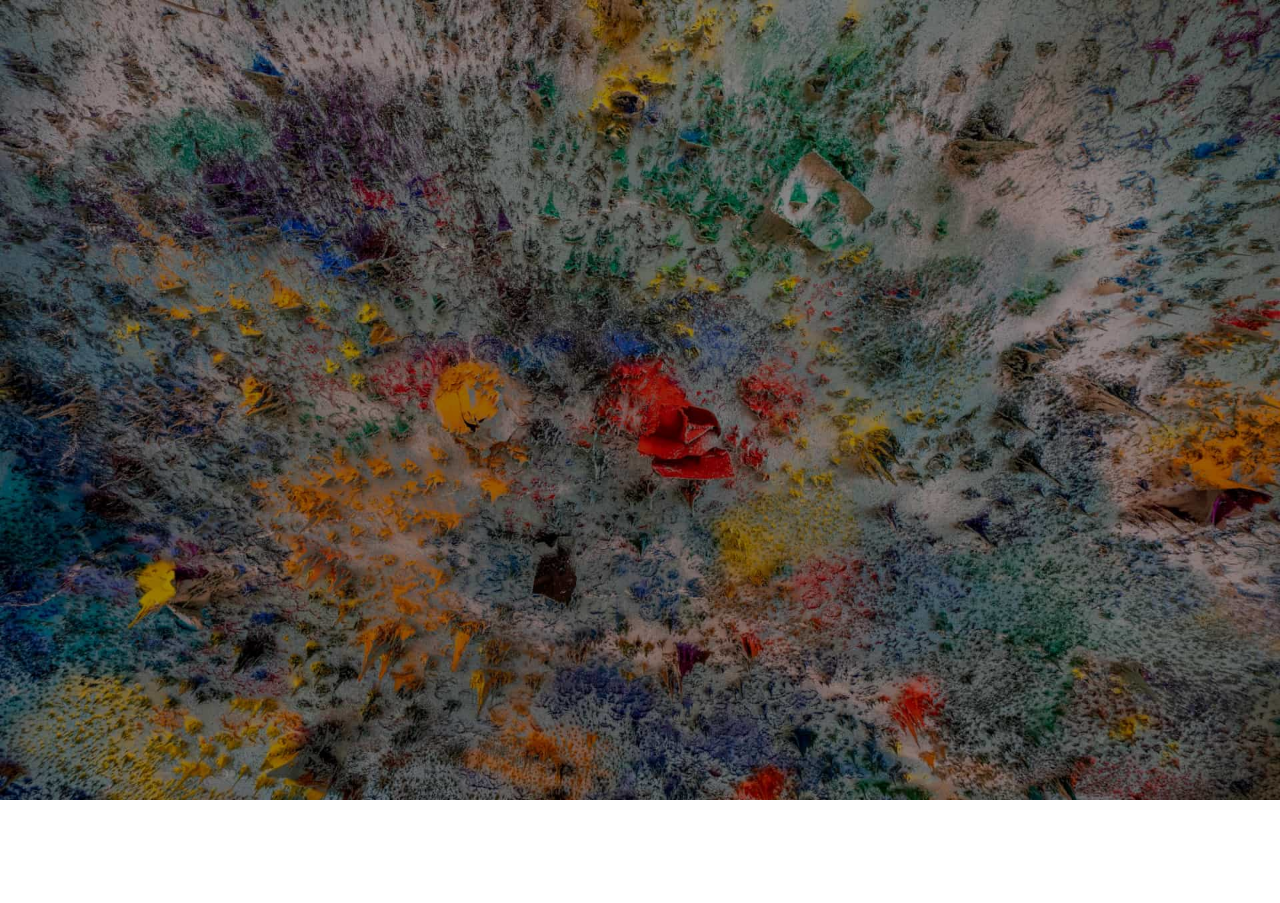
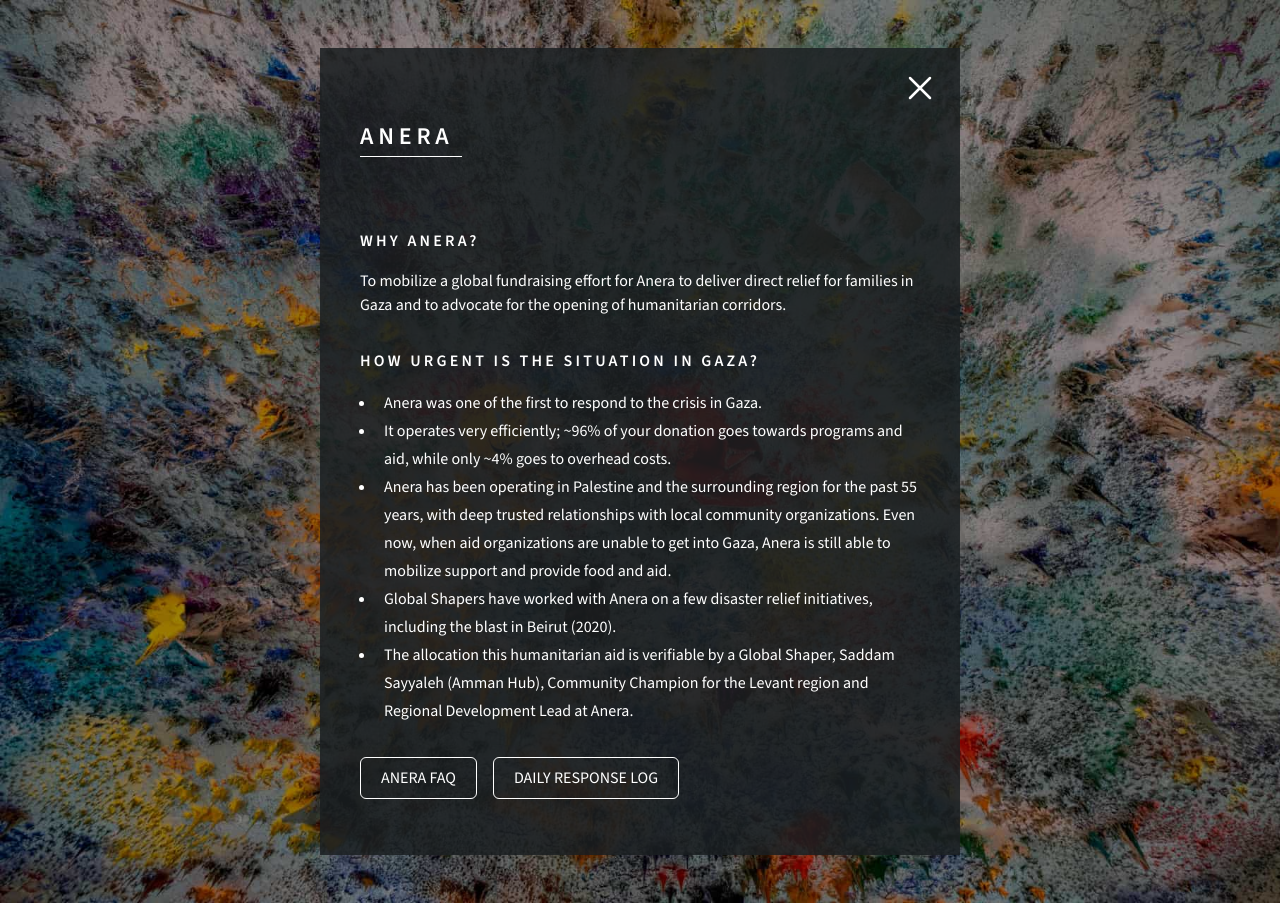
Before and after one commit to mohamedsabrie/ShaperAid, a Next.js app: page /anira in a window 1280 px wide. Before the commit this address had no page. Before the commit the page ends 800 px from the top, so only its background shows below. Built offline with nearby package versions, Linux system fonts and the light colour scheme.

Commit message:
add the anira page

```diff
--- a/package.json
+++ b/package.json
@@ -1,5 +1,5 @@
 {
-  "name": "ihsanaid",
+  "name": "shaperaid",
   "version": "0.1.0",
   "private": true,
   "scripts": {
--- /dev/null
+++ b/src/app/anira/data.json
@@ -0,0 +1,22 @@
+[
+  {
+    "id": "1",
+    "ques": "WHAT IS THIS FUNDRAISING INITIATIVE?",
+    "ans": "Global Shapers from around the world have come together to raise funds for Anera, an NGO that is actively providing humanitarian aid to the people of Palestine. Anera is addressing urgent needs in Gaza, the West Bank, and East Jerusalem."
+  },
+  {
+    "id": "2",
+    "ques": "WHY IS THIS FUNDRAISING INITIATIVE IMPORTANT?",
+    "ans": "The people in Palestine are facing a severe humanitarian crisis. Your support can provide immediate relief to those in need. Together, we can make a significant impact and help alleviate their suffering."
+  },
+  {
+    "id": "3",
+    "ques": "WHY HAVE SHAPERS CHOSEN TO COLLABORATE WITH ANERA?",
+    "ans": "We have chosen to collaborate with Anera (anera.org) because they have a long-standing reputation for their effective humanitarian work in the region. Anera's local expertise and commitment to the well-being of Palestinians make them a trusted partner. They were the first to respond to the crisis, and we believe in their ability to efficiently deliver aid where it is needed most"
+  },
+  {
+    "id": "4",
+    "ques": "HOW CAN I MAKE A DONATION?",
+    "ans": "Donating is easy and secure. You can donate directly through our fundraising page on Anera's website. Simply click on the provided link, and you'll be guided through the process."
+  }
+]
--- /dev/null
+++ b/src/app/anira/page.tsx
@@ -0,0 +1,69 @@
+import Modal from "@/components/Modal";
+import data from "./data.json";
+import Link from "next/link";
+
+function FAQPage() {
+  return (
+    <Modal>
+      <h1 className="modal-title">ANERA</h1>
+      <div className="flex flex-col gap-y-8 ">
+        <div className="mt-10 flex flex-col">
+          <h3 className="section-title">WHY ANERA?</h3>
+          <p className="desc">
+            To mobilize a global fundraising effort for Anera to deliver direct
+            relief for families in Gaza and to advocate for the opening of
+            humanitarian corridors.
+          </p>
+        </div>
+        <div className="flex flex-col">
+          <h3 className="section-title">
+            HOW URGENT IS THE SITUATION IN GAZA?
+          </h3>
+          <ul className="desc list-disc ml-4">
+            <li>
+              Anera was one of the first to respond to the crisis in Gaza.
+            </li>
+            <li>
+              It operates very efficiently; ~96% of your donation goes towards
+              programs and aid, while only ~4% goes to overhead costs.
+            </li>
+            <li>
+              Anera has been operating in Palestine and the surrounding region
+              for the past 55 years, with deep trusted relationships with local
+              community organizations. Even now, when aid organizations are
+              unable to get into Gaza, Anera is still able to mobilize support
+              and provide food and aid.
+            </li>
+            <li>
+              Global Shapers have worked with Anera on a few disaster relief
+              initiatives, including the blast in Beirut (2020).
+            </li>
+            <li>
+              The allocation this humanitarian aid is verifiable by a Global
+              Shaper, Saddam Sayyaleh (Amman Hub), Community Champion for the
+              Levant region and Regional Development Lead at Anera.
+            </li>
+          </ul>
+        </div>
+        <div className=" mb-8 flex flex-col sm:flex-row items-center gap-y-4 sm:gap-y-0 sm:gap-x-4  ">
+          <Link
+            target="_blank"
+            href="https://www.anera.org/faq/"
+            className="secBtn"
+          >
+            ANERA FAQ
+          </Link>
+          <Link
+            target="_blank"
+            href="https://www.anera.org/blog/gaza-and-west-bank-response-log/"
+            className="secBtn"
+          >
+            DAILY RESPONSE LOG
+          </Link>
+        </div>
+      </div>
+    </Modal>
+  );
+}
+
+export default FAQPage;
--- a/src/app/globals.css
+++ b/src/app/globals.css
@@ -17,11 +17,21 @@
 }
 
 body {
- @apply bg-black relative min-h-screen;
+ @apply bg-black relative min-h-screen ;
+
 }
 
 
 @layer base {
+
+  ul li {
+    padding-left: 0.5em;
+  }
+
+  p, li {
+    @apply leading-7
+  }
+
 
   dialog::backdrop{
     @apply bg-black bg-opacity-15
--- a/src/app/intro/page.tsx
+++ b/src/app/intro/page.tsx
@@ -56,7 +56,7 @@
         <Link  href="/help" className="primBtn w-full  sm:w-fit ">
           How can I help?
         </Link>
-        <Link  href="/help" className="secBtn w-full  sm:w-fit ">
+        <Link  href="/anira" className="secBtn w-full  sm:w-fit ">
           more about anira
         </Link>
       </div>
--- a/src/app/layout.tsx
+++ b/src/app/layout.tsx
@@ -6,8 +6,8 @@
 const appFont = Source_Sans_3({ subsets: ["latin"] });
 
 export const metadata: Metadata = {
-  title: "IHSANAID",
-  description: "IHSANAID demo app",
+  title: "SHAPERAID",
+  description: "SHAPERAID app",
 };
 
 export default function RootLayout({
--- a/src/components/Home/Content.tsx
+++ b/src/components/Home/Content.tsx
@@ -16,8 +16,8 @@
       className="overflow-hidden"
     >
       <div className=" py-8 sm:py-12 sm:px-8 flex flex-col gap-y-3 sm:gap-y-5 items-center justify-center text-center">
-        <h1 className="font-semibold text-2xl sm:text-4xl">IHSANAID</h1>
-        <p className="text-[11px] sm:text-[13px] font-light">
+        <h1 className="font-semibold text-2xl sm:text-4xl">SHAPERAID</h1>
+        <p className="text-[11px] sm:text-[13px] font-light tracking-[0.2em] ">
           A GLOBAL SHAPERS CROSS-HUB COLLABORATION, UNITING HEARTS AND RESOURCES
           TO RAISE FUNDS FOR CRUCIAL HUMANITARIAN AID IN PALESTINE.
         </p>
--- a/src/components/Home/ContentBottom.tsx
+++ b/src/components/Home/ContentBottom.tsx
@@ -9,7 +9,7 @@
       <div className="flex flex-col sm:flex-row text-[11px] sm:text-[13px]">
         {links.map((link, idx, arr) => {
           return (
-            <Link  href={`/${link}`} key={link} className={`border  ${idx == arr.length - 1 ? "" : "sm:border-r-0"} text-center cursor-pointer  border-white px-5 py-2 hover:backdrop-brightness-[1.2] transition-all duration-200 `}>
+            <Link  href={`/${link}`} key={link} className={`border  ${idx == arr.length - 1 ? "" : "sm:border-r-0"} tracking-[0.2em] text-center cursor-pointer  border-white px-5 py-2 hover:backdrop-brightness-[1.2] transition-all duration-200 `}>
               {link.toUpperCase()}
             </Link>
           );
--- a/src/components/Home/Footer.tsx
+++ b/src/components/Home/Footer.tsx
@@ -4,11 +4,11 @@
 function Footer() {
   return (
     <div className=" relative z-20 mt-5 sm:mt-10  flex flex-col justify-center items-center text-white text-[10px] font-[300px]">
-      <div className="tracking-widest">
+      <div className="tracking-[0.2em]">
         {" "}
-        <Link className="underline" href="/">© SHAPERAID.</Link> ALL RIGHTS RESERVED.
+        <Link className="underline " href="/">© SHAPERAID.</Link> ALL RIGHTS RESERVED.
       </div>
-      <Link className="underline tracking-widest" href="/imprint">IMPRINT & PRIVACY</Link>
+      <Link className="underline tracking-[0.2em]" href="/imprint">IMPRINT & PRIVACY</Link>
     </div>
   );
 }
```
